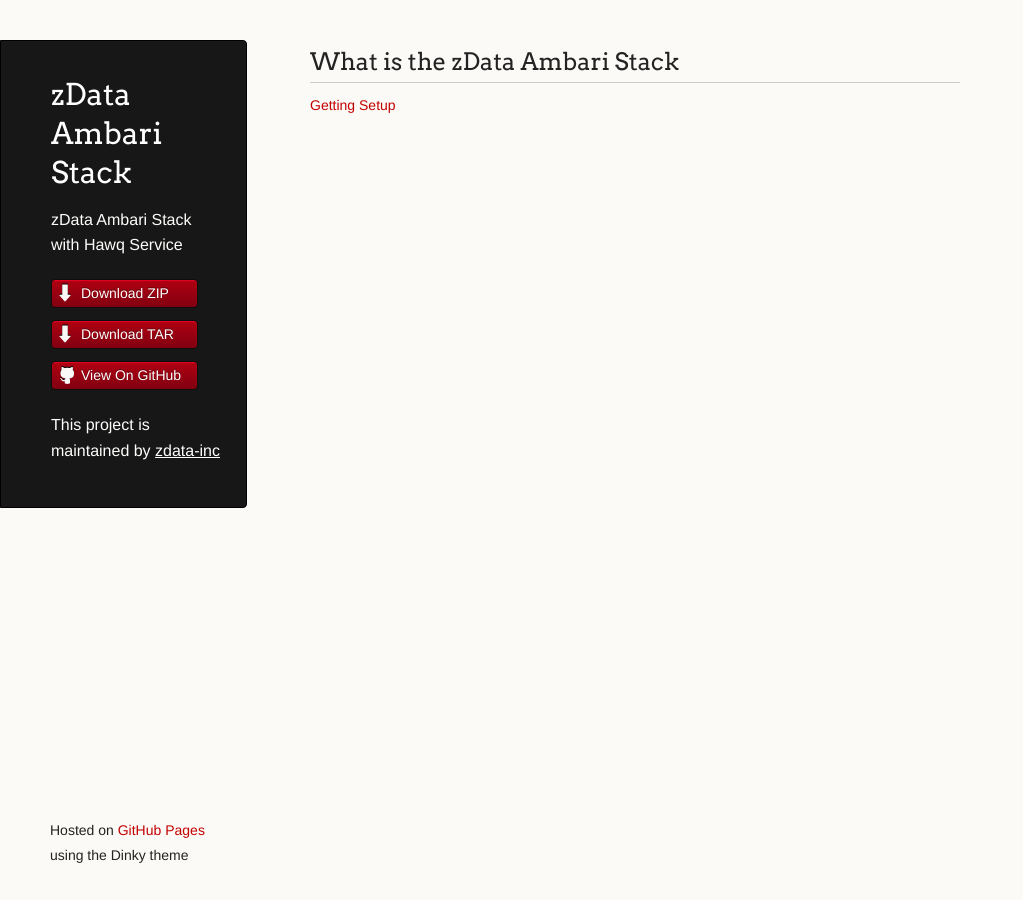
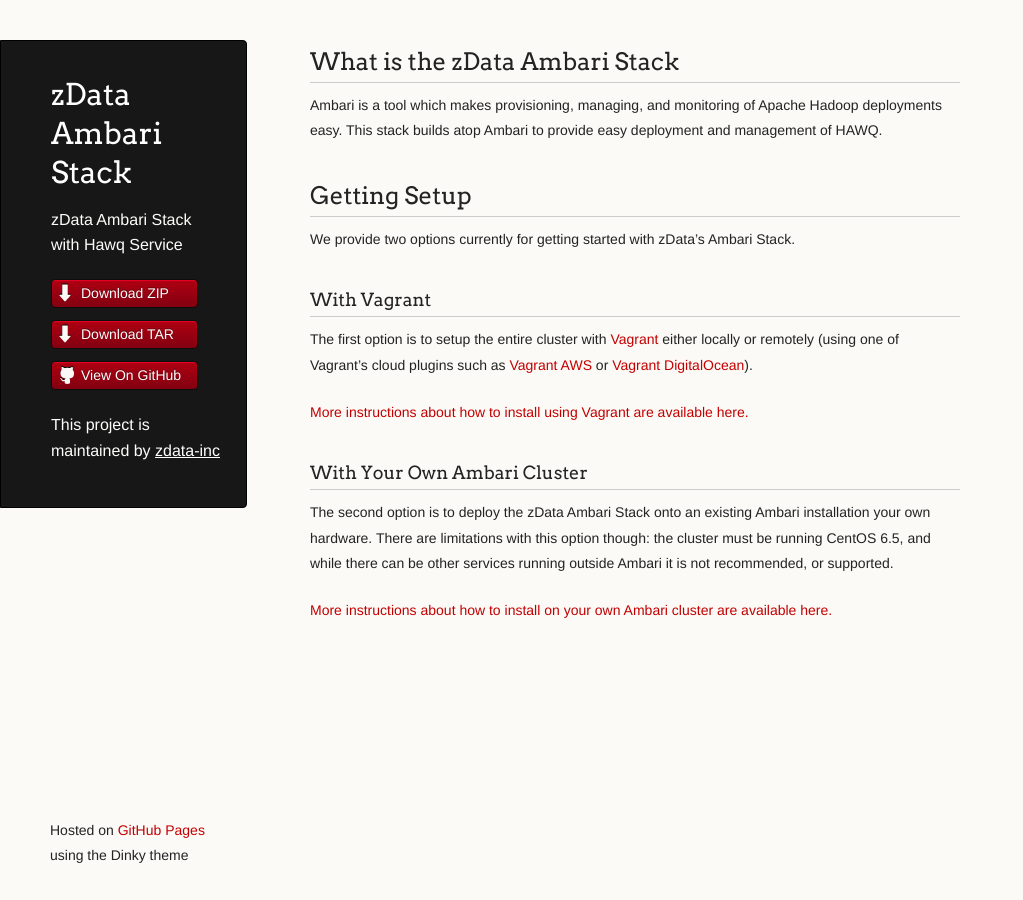
Before and after one commit to zdata-inc/ambari-extensions, a Jekyll site: the page built from index.md, in a window 1280 px wide. Shown: the whole page, without its empty margins (0-1023 px from the left). Built offline with Jekyll 4.4.1, drawn with Linux system fonts in a browser that asks for light colours; Markdown is read by kramdown in place of the engine named in the settings.

Commit message:
Add some content to homepage

```diff
--- a/index.md
+++ b/index.md
@@ -5,6 +5,18 @@
 
 What is the zData Ambari Stack
 ------------------------------
+Ambari is a tool which makes provisioning, managing, and monitoring of Apache Hadoop deployments easy.  This stack builds atop Ambari to provide easy deployment and management of HAWQ.
 
+Getting Setup
+-------------
+We provide two options currently for getting started with zData's Ambari Stack.
 
-[Getting Setup]({{ site.baseurl }}/getting-setup)
+### With Vagrant
+The first option is to setup the entire cluster with [Vagrant](https://www.vagrantup.com/) either locally or remotely (using one of Vagrant's cloud plugins such as [Vagrant AWS](https://github.com/mitchellh/vagrant-aws) or [Vagrant DigitalOcean](https://github.com/smdahlen/vagrant-digitalocean)).
+
+[More instructions about how to install using Vagrant are available here.]({{ site.baseurl }}/getting-setup/with-vagrant.html)
+
+### With Your Own Ambari Cluster
+The second option is to deploy the zData Ambari Stack onto an existing Ambari installation your own hardware.  There are limitations with this option though: the cluster must be running CentOS 6.5, and while there can be other services running outside Ambari it is not recommended, or supported.
+
+[More instructions about how to install on your own Ambari cluster are available here.]({{ site.baseurl }}/getting-setup/on-your-own-hardware.html)
```
